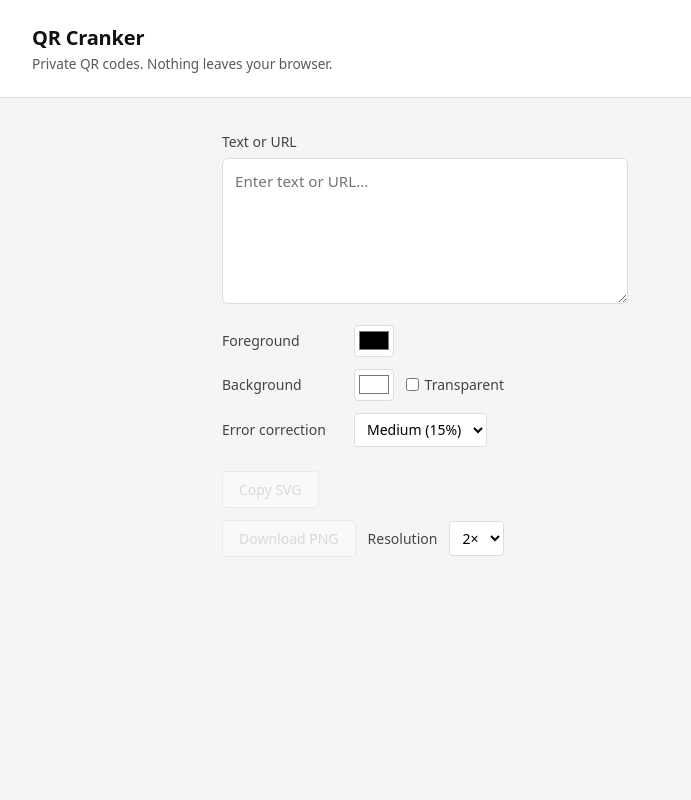
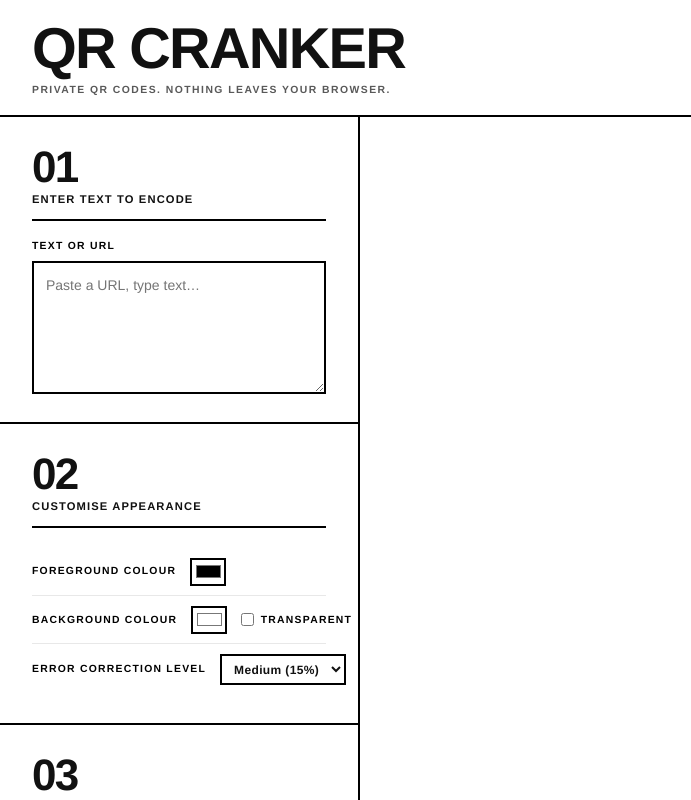
Before and after one commit to jackbush/qr-cranker, a website built with Vite: page index.html in a window 1280 px wide. Shown: the whole page, without its empty margins (0-691 px from the left). Built offline with nearby package versions, Linux system fonts and the light colour scheme.

Commit message:
rough design

```diff
--- a/index.html
+++ b/index.html
@@ -11,17 +11,31 @@
     <p class="tagline">Private QR codes. Nothing leaves your browser.</p>
   </header>
   <main>
-    <div id="input-panel">
+
+    <div id="left-column">
+
+      <section class="panel" id="input-panel">
+        <h2 class="step-heading">
+          <span class="step-num">01</span>
+          <span class="step-title">Enter text to encode</span>
+        </h2>
         <label for="text-input">Text or URL</label>
-      <textarea id="text-input" placeholder="Enter text or URL..." rows="6" autocomplete="off" spellcheck="false"></textarea>
+        <textarea id="text-input" placeholder="Paste a URL, type text…" rows="5" autocomplete="off" spellcheck="false"></textarea>
+      </section>
 
-      <div id="controls">
+      <hr />
+
+      <section class="panel" id="controls-panel">
+        <h2 class="step-heading">
+          <span class="step-num">02</span>
+          <span class="step-title">Customise appearance</span>
+        </h2>
         <div class="control-row">
-          <label for="fg-colour">Foreground</label>
+          <label for="fg-colour">Foreground colour</label>
           <input type="color" id="fg-colour" value="#000000" />
         </div>
         <div class="control-row">
-          <label for="bg-colour">Background</label>
+          <label for="bg-colour">Background colour</label>
           <input type="color" id="bg-colour" value="#ffffff" />
           <label class="checkbox-label">
             <input type="checkbox" id="transparent-bg" />
@@ -29,7 +43,7 @@
           </label>
         </div>
         <div class="control-row">
-          <label for="ec-level">Error correction</label>
+          <label for="ec-level">Error correction level</label>
           <select id="ec-level">
             <option value="L">Low (7%)</option>
             <option value="M" selected>Medium (15%)</option>
@@ -37,17 +51,15 @@
             <option value="H">High (30%)</option>
           </select>
         </div>
-      </div>
-    </div>
+      </section>
 
-    <div id="preview-panel">
-      <div id="qr-preview" aria-label="QR code preview"></div>
-      <div id="contrast-warning" hidden aria-live="polite" aria-atomic="true">
-        Low contrast — QR code may not scan reliably.
-      </div>
-    </div>
+      <hr />
 
-    <div id="export-panel">
+      <section class="panel" id="export-panel">
+        <h2 class="step-heading">
+          <span class="step-num">03</span>
+          <span class="step-title">Copy or download</span>
+        </h2>
         <div class="export-row">
           <button id="copy-svg-btn" disabled>Copy SVG</button>
           <span id="copy-svg-feedback" hidden aria-live="polite" aria-atomic="true"></span>
@@ -61,7 +73,17 @@
             <option value="4">4×</option>
           </select>
         </div>
+      </section>
+
     </div>
+
+    <div id="preview-panel">
+      <div id="qr-preview" aria-label="QR code preview"></div>
+      <div id="contrast-warning" hidden aria-live="polite" aria-atomic="true">
+        Low contrast — QR code may not scan reliably.
+      </div>
+    </div>
+
   </main>
   <script type="module" src="/src/main.js"></script>
 </body>
--- a/src/style.css
+++ b/src/style.css
@@ -4,217 +4,348 @@
   padding: 0;
 }
 
+/* ---- Base ---- */
+
+html, body {
+  height: 100%;
+}
+
 body {
-  font-family: system-ui, sans-serif;
-  min-height: 100vh;
-  background: #f5f5f5;
+  font-family: 'Helvetica Neue', Helvetica, Arial, sans-serif;
+  background: #fff;
   color: #111;
+  display: flex;
+  flex-direction: column;
+  height: 100dvh;
+  overflow: hidden;
+}
+
+/* ---- Header ---- */
+
+header {
+  padding: 1.25rem 2rem;
+  border-bottom: 2px solid #000;
+  flex-shrink: 0;
+}
+
+h1 {
+  font-size: clamp(2rem, 4.5vw, 4rem);
+  font-weight: 900;
+  letter-spacing: -0.03em;
+  line-height: 1;
+  text-transform: uppercase;
+}
+
+.tagline {
+  margin-top: 0.4rem;
+  font-size: 0.65rem;
+  font-weight: 600;
+  letter-spacing: 0.14em;
+  text-transform: uppercase;
+  color: #595959; /* 7:1 on white — WCAG AAA */
 }
 
 /* ---- Layout ---- */
 
-header {
-  padding: 1.5rem 2rem;
-  border-bottom: 1px solid #e0e0e0;
-  background: #fff;
+main {
+  flex: 1;
+  display: grid;
+  grid-template-columns: 360px 1fr;
+  overflow: hidden;
 }
 
-main {
-  display: grid;
-  grid-template-columns: 1fr 1fr;
-  grid-template-rows: auto auto;
-  gap: 1.5rem;
-  padding: 2rem;
-  max-width: 900px;
-  margin: 0 auto;
+#left-column {
+  border-right: 2px solid #000;
+  overflow-y: auto;
+  display: flex;
+  flex-direction: column;
 }
 
-#input-panel {
-  grid-column: 1;
-  grid-row: 1;
+#left-column > hr {
+  border: none;
+  border-top: 2px solid #000;
+  flex-shrink: 0;
+}
+
+.panel {
+  padding: 1.75rem 2rem;
 }
 
 #preview-panel {
-  grid-column: 2;
-  grid-row: 1 / 3;
   display: flex;
   flex-direction: column;
   align-items: center;
+  justify-content: center;
+  gap: 1.25rem;
+  padding: 2.5rem;
+  overflow: hidden;
 }
 
-#export-panel {
-  grid-column: 1;
-  grid-row: 2;
-  display: flex;
-  flex-direction: column;
-  gap: 0.75rem;
+/* ---- Step headings ---- */
+
+.step-heading {
+  margin-bottom: 1.25rem;
+  padding-bottom: 0.875rem;
+  border-bottom: 2px solid #000;
 }
 
-@media (max-width: 600px) {
-  main {
-    grid-template-columns: 1fr;
-    grid-template-rows: auto;
-    padding: 1rem;
-  }
-
-  #input-panel,
-  #preview-panel,
-  #export-panel {
-    grid-column: 1;
-    grid-row: auto;
-  }
+.step-num {
+  display: block;
+  font-size: 2.75rem;
+  font-weight: 900;
+  letter-spacing: -0.04em;
+  line-height: 1;
 }
 
-/* ---- Typography ---- */
-
-h1 {
-  font-size: 1.25rem;
-  font-weight: 600;
-  letter-spacing: -0.01em;
+.step-title {
+  display: block;
+  font-size: 0.7rem;
+  font-weight: 700;
+  letter-spacing: 0.1em;
+  text-transform: uppercase;
+  margin-top: 0.25rem;
 }
 
-.tagline {
-  font-size: 0.85rem;
-  color: #595959; /* was #777 (~4.5:1); #595959 achieves 7:1 on white (WCAG AAA) */
-  margin-top: 0.2rem;
+/* ---- Labels ---- */
+
+label {
+  display: block;
+  font-size: 0.65rem;
+  font-weight: 700;
+  letter-spacing: 0.12em;
+  text-transform: uppercase;
+  color: #000;
+  line-height: 1;
+}
+
+/* ---- Textarea ---- */
+
+textarea {
+  display: block;
+  width: 100%;
+  margin-top: 0.6rem;
+  padding: 0.75rem;
+  font: inherit;
+  font-size: 0.875rem;
+  border: 2px solid #000;
+  border-radius: 0;
+  resize: vertical;
+  background: #fff;
+  color: #111;
+  line-height: 1.5;
+}
+
+textarea:focus {
+  outline: 2px solid #000;
+  outline-offset: 1px;
+  border-color: #000;
 }
 
 /* ---- Controls ---- */
 
-label {
-  font-size: 0.875rem;
-  color: #444;
-}
-
-textarea {
-  width: 100%;
-  margin-top: 0.35rem;
-  padding: 0.75rem;
-  font: inherit;
-  font-size: 0.95rem;
-  border: 1px solid #ddd;
-  border-radius: 6px;
-  resize: vertical;
-  background: #fff;
-}
-
-textarea:focus {
-  outline: 2px solid #555;
-  outline-offset: 1px;
-  border-color: #555;
-}
-
-#controls {
-  margin-top: 1rem;
+#controls-panel {
   display: flex;
   flex-direction: column;
-  gap: 0.75rem;
+  gap: 0;
 }
 
 .control-row {
   display: flex;
   align-items: center;
-  gap: 0.75rem;
+  gap: 0.875rem;
+  padding: 0.6rem 0;
+  border-bottom: 1px solid #e8e8e8;
 }
 
-.control-row label:first-child {
+.control-row:last-child {
+  border-bottom: none;
+}
+
+.control-row > label:first-child {
   min-width: 120px;
+  flex-shrink: 0;
 }
 
 .checkbox-label {
   display: flex;
   align-items: center;
-  gap: 0.35rem;
+  gap: 0.4rem;
   cursor: pointer;
+  font-size: 0.65rem;
+  font-weight: 700;
+  letter-spacing: 0.12em;
+  text-transform: uppercase;
+  color: #000;
 }
 
 select {
   padding: 0.35rem 0.5rem;
   font: inherit;
-  font-size: 0.875rem;
-  border: 1px solid #ddd;
-  border-radius: 4px;
+  font-size: 0.75rem;
+  font-weight: 600;
+  letter-spacing: 0.03em;
+  border: 2px solid #000;
+  border-radius: 0;
   background: #fff;
+  color: #111;
+  cursor: pointer;
 }
 
 select:focus {
-  outline: 2px solid #555;
+  outline: 2px solid #000;
   outline-offset: 1px;
-  border-color: #555;
 }
 
 input[type="color"] {
-  width: 2.5rem;
-  height: 2rem;
+  width: 2.25rem;
+  height: 1.75rem;
   padding: 0.1rem;
-  border: 1px solid #ddd;
-  border-radius: 4px;
+  border: 2px solid #000;
+  border-radius: 0;
   cursor: pointer;
   background: #fff;
+  flex-shrink: 0;
 }
 
 input[type="color"]:disabled {
-  opacity: 0.4;
+  opacity: 0.35;
   cursor: not-allowed;
 }
 
+/* ---- Buttons ---- */
+
 button {
-  padding: 0.5rem 1rem;
+  padding: 0.55rem 1rem;
   font: inherit;
-  font-size: 0.875rem;
-  font-weight: 500;
-  border: 1px solid #ddd;
-  border-radius: 4px;
-  background: #fff;
+  font-size: 0.65rem;
+  font-weight: 700;
+  letter-spacing: 0.12em;
+  text-transform: uppercase;
+  border: 2px solid #000;
+  border-radius: 0;
+  background: transparent;
+  color: #000;
   cursor: pointer;
+  transition: background 0.08s, color 0.08s;
+  white-space: nowrap;
 }
 
 button:hover:not(:disabled) {
-  background: #f5f5f5;
+  background: #000;
+  color: #fff;
 }
 
 button:focus-visible {
-  outline: 2px solid #555;
-  outline-offset: 2px;
+  outline: 2px solid #000;
+  outline-offset: 3px;
 }
 
 button:disabled {
-  opacity: 0.45;
+  border-color: #595959; /* 7:1 on white — WCAG AAA */
+  color: #595959;
   cursor: not-allowed;
 }
+
+/* ---- Export ---- */
 
 .export-row {
   display: flex;
   align-items: center;
-  gap: 0.75rem;
+  gap: 1rem;
+  padding: 0.5rem 0;
+  border-bottom: 1px solid #e8e8e8;
+}
+
+.export-row:last-child {
+  border-bottom: none;
 }
 
 .export-row label {
-  font-size: 0.875rem;
+  flex-shrink: 0;
 }
 
 #copy-svg-feedback {
-  font-size: 0.8rem;
-  color: #555;
+  font-size: 0.65rem;
+  font-weight: 700;
+  letter-spacing: 0.12em;
+  text-transform: uppercase;
+  color: #595959; /* 7:1 on white — WCAG AAA */
 }
 
-/* ---- Preview ---- */
+/* ---- QR Preview ---- */
 
 #qr-preview svg {
-  width: 100%;
-  max-width: 320px;
+  display: block;
+  width: min(44vw, 56vh);
+  max-width: 480px;
   height: auto;
-  display: block;
-  border-radius: 6px;
 }
 
 #contrast-warning {
-  margin-top: 0.75rem;
-  padding: 0.5rem 0.75rem;
-  font-size: 0.875rem;
-  color: #78350f; /* was #92400e (~6.4:1 on #fef3c7); #78350f achieves 8.1:1 (WCAG AAA) */
+  padding: 0.6rem 0.875rem;
+  font-size: 0.65rem;
+  font-weight: 700;
+  letter-spacing: 0.1em;
+  text-transform: uppercase;
+  color: #78350f;   /* 8.1:1 on #fef3c7 — WCAG AAA */
   background: #fef3c7;
-  border: 1px solid #fcd34d;
-  border-radius: 4px;
-  max-width: 320px;
+  border: 2px solid #000;
+  width: min(44vw, 56vh);
+  max-width: 480px;
 }
+
+/* ---- Mobile ---- */
+
+@media (max-width: 680px) {
+  body {
+    height: auto;
+    overflow: auto;
+  }
+
+  main {
+    grid-template-columns: 1fr;
+    overflow: visible;
+  }
+
+  /* Dissolve the left-column wrapper so children
+     participate directly in main's flex/grid flow */
+  #left-column {
+    display: contents;
+  }
+
+  /* Reorder: input → preview → controls → export */
+  #input-panel    { order: 1; border-bottom: 2px solid #000; }
+  #preview-panel  { order: 2; border-bottom: 2px solid #000; }
+  #controls-panel { order: 3; border-bottom: 2px solid #000; }
+  #export-panel   { order: 4; }
+
+  /* Section rules are replaced by panel borders on mobile */
+  #left-column > hr { display: none; }
+
+  header {
+    padding: 1.25rem 1.25rem;
+  }
+
+  .panel {
+    padding: 1.25rem;
+  }
+
+  #preview-panel {
+    padding: 1.5rem;
+    justify-content: flex-start;
+  }
+
+  #qr-preview svg {
+    width: 100%;
+    max-width: 280px;
+  }
+
+  #contrast-warning {
+    width: 100%;
+    max-width: 280px;
+  }
+
+  h1 {
+    font-size: clamp(2rem, 11vw, 3rem);
+  }
+}
```
Also changed, not shown: README.md. Lines whose indentation alone changed are shown as unchanged.
